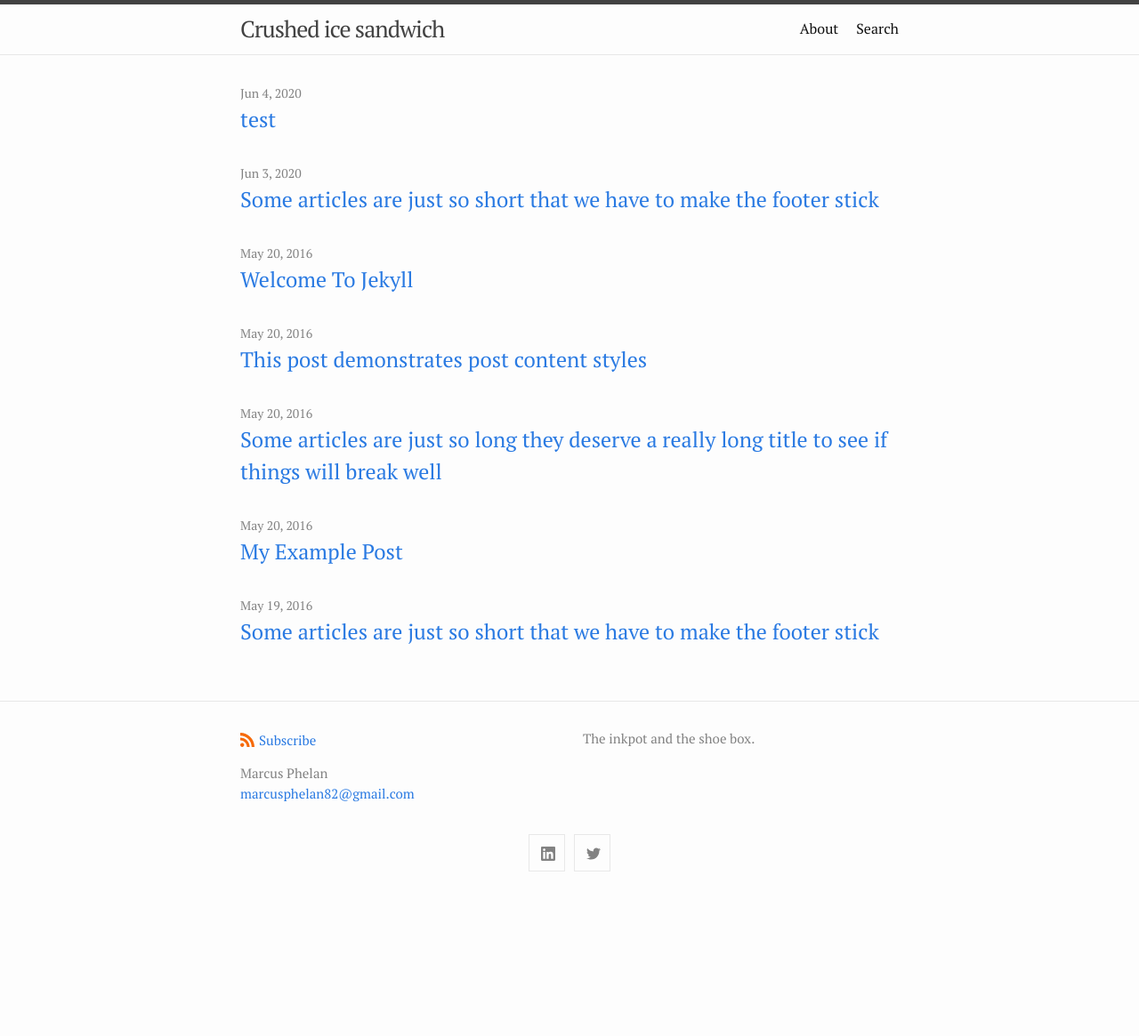
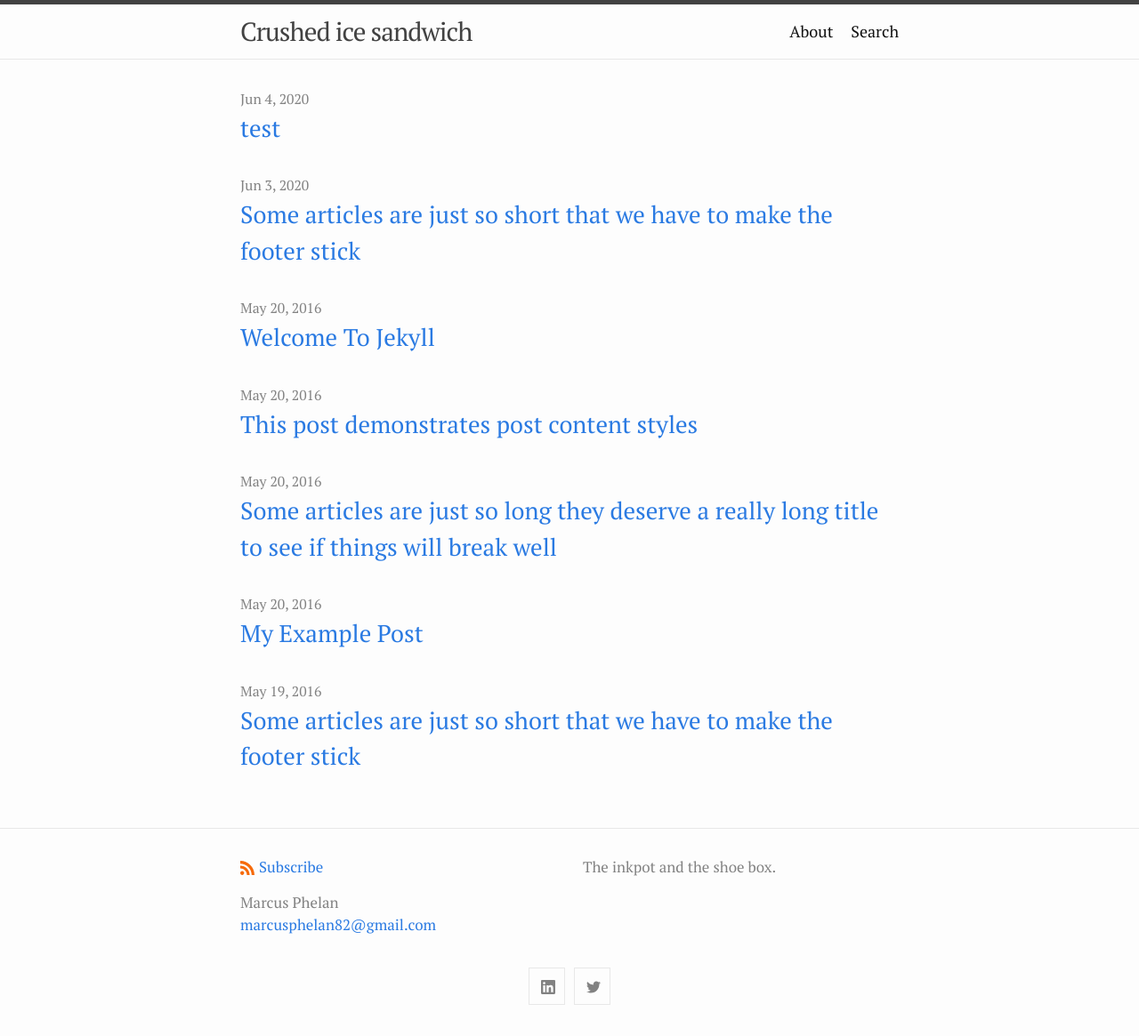
Before and after one commit to marcusphelan/marcusphelan.github.io, a Jekyll site: the page built from index.md, in a window 1280 px wide. Shown: the whole page at 89% size. Built offline with Jekyll 4.4.1, drawn with Linux system fonts in a browser that asks for light colours; before the commit the page ends 1015 px from its top, so only the background shows below that.

Commit message:
change font

```diff
--- a/_sass/minima/_base.scss
+++ b/_sass/minima/_base.scss
@@ -22,7 +22,7 @@ body {
   font: $base-font-weight #{$base-font-size}/#{$base-line-height} $base-font-family;
   color: $text-color;
   background-color: $background-color;
-  -webkit-text-size-adjust: 150%;
+  -webkit-text-size-adjust: 100%;
   -webkit-font-feature-settings: "kern" 1;
      -moz-font-feature-settings: "kern" 1;
        -o-font-feature-settings: "kern" 1;
--- a/_sass/minima/initialize.scss
+++ b/_sass/minima/initialize.scss
@@ -4,7 +4,7 @@
 
 $base-font-family: "PT Serif", serif !default;
 $code-font-family: "Menlo", "Inconsolata", "Consolas", "Roboto Mono", "Ubuntu Mono", "Liberation Mono", "Courier New", monospace;
-$base-font-size:   16px !default;
+$base-font-size:   18px !default;
 $base-font-weight: 400 !default;
 $small-font-size:  $base-font-size * 0.875 !default;
 $base-line-height: 1.5 !default;
```
